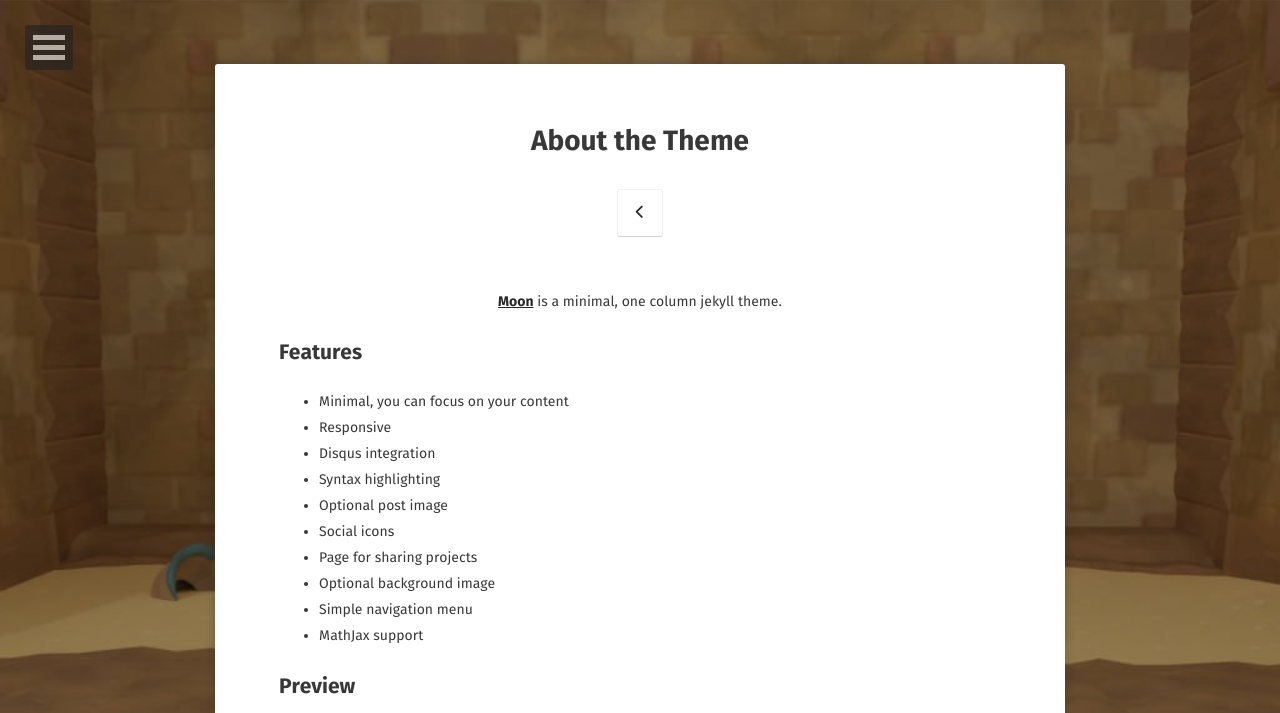
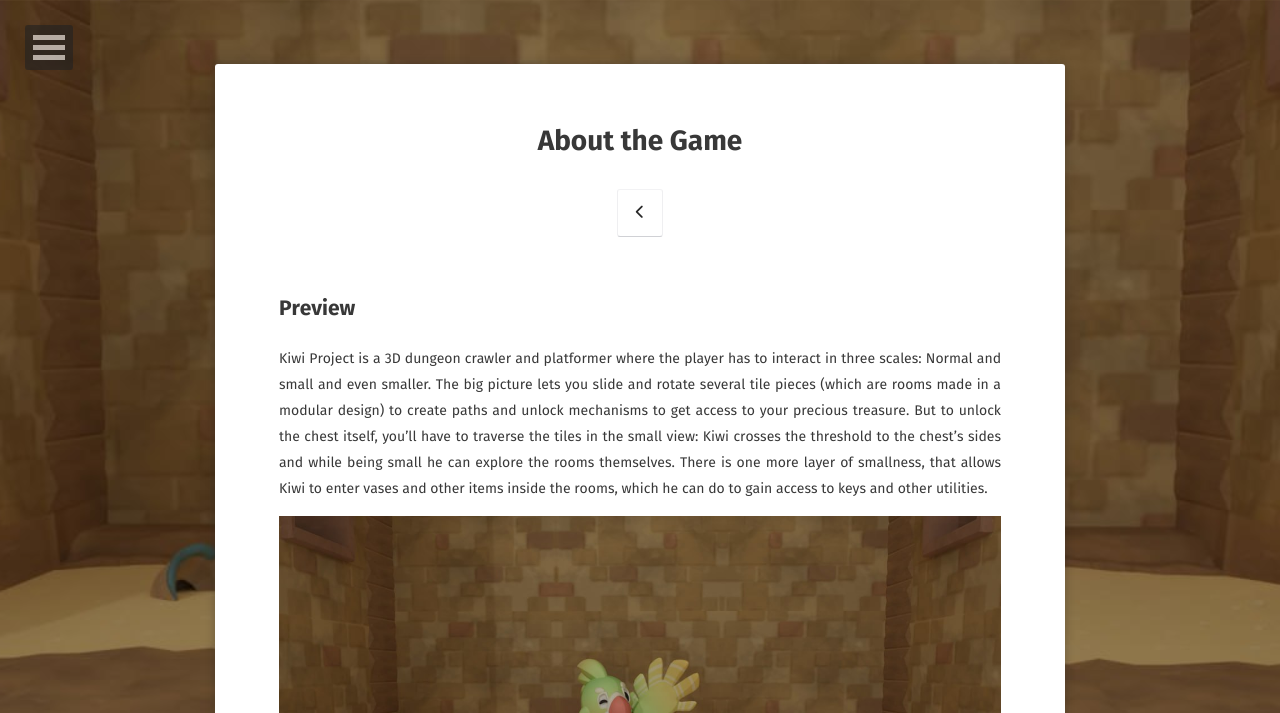
Before and after one commit to IES-Rafael-Alberti/gameoff2023, a Jekyll site: the page built from docs/about/index.md, in a window 1280 px wide. Shown: the top 713 px of the page. Built offline with Jekyll 4.4.1, drawn with Linux system fonts in a browser that asks for light colours; nearby versions of some CDN libraries; some web fonts are replaced; some of the changed text lies outside the part shown; grey boxes are pictures that could not be loaded.

Commit message:
Update index.md

```diff
--- a/docs/about/index.md
+++ b/docs/about/index.md
@@ -1,37 +1,12 @@
 ---
 layout: page
-title: About the Theme
-tags: [about, Jekyll, theme, moon]
-date: 2016-03-21
+title: About the Game
+tags: [about, Kiwi]
+date: 2023-11-09
 comments: false
 ---
 
-<center><a href="http://taylantatli.github.io/Moon"><b>Moon</b></a> is a minimal, one column jekyll theme.</center>
+## Preview
+Kiwi Project is a 3D dungeon crawler and platformer where the player has to interact in three scales: Normal and small and even smaller. The big picture lets you slide and rotate several tile pieces (which are rooms made in a modular design) to create paths and unlock mechanisms to get access to your precious treasure. But to unlock the chest itself, you'll have to traverse the tiles in the small view: Kiwi crosses the threshold to the chest's sides and while being small he can explore the rooms themselves. There is one more layer of smallness, that allows Kiwi to enter vases and other items inside the rooms, which he can do to gain access to keys and other utilities.
 
-## Features
-* Minimal, you can focus on your content
-* Responsive
-* Disqus integration
-* Syntax highlighting
-* Optional post image
-* Social icons
-* Page for sharing projects
-* Optional background image
-* Simple navigation menu
-* MathJax support
-
-## Preview
-
-{% capture images %}
-    https://cloud.githubusercontent.com/assets/754514/14509720/61c61058-01d6-11e6-93ab-0918515ecd56.png
-    https://cloud.githubusercontent.com/assets/754514/14509716/61ac6c8e-01d6-11e6-879f-8308883de790.png
-{% endcapture %}
-{% include gallery images=images caption="Screenshots of Moon Theme" cols=2 %}
-
-See a [live version of Moon](http://taylantatli.github.io/Moon) hosted on GitHub.
-
-## Getting Started
-
-To learn how to install and use this theme check out the [Setup Guide](http://taylantatli.me/Moon/moon-theme/) for more information.
-
-[Install Moon](https://github.com/TaylanTatli/Moon){: .btn}
+![Kiwi in a the Temple Ruings](https://ies-rafael-alberti.github.io/gameoff2023/assets/img/hikiwi.jpg)
```
